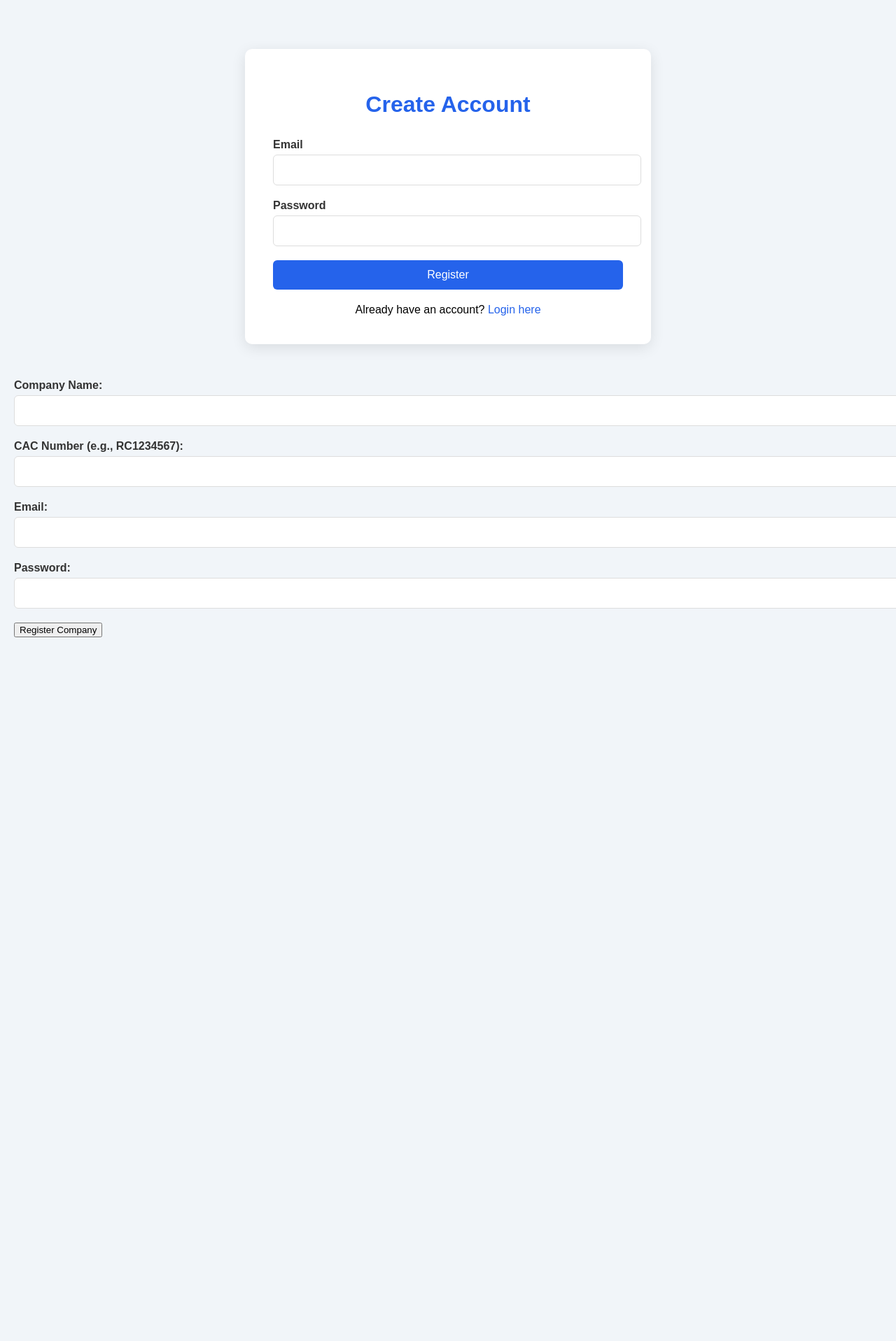
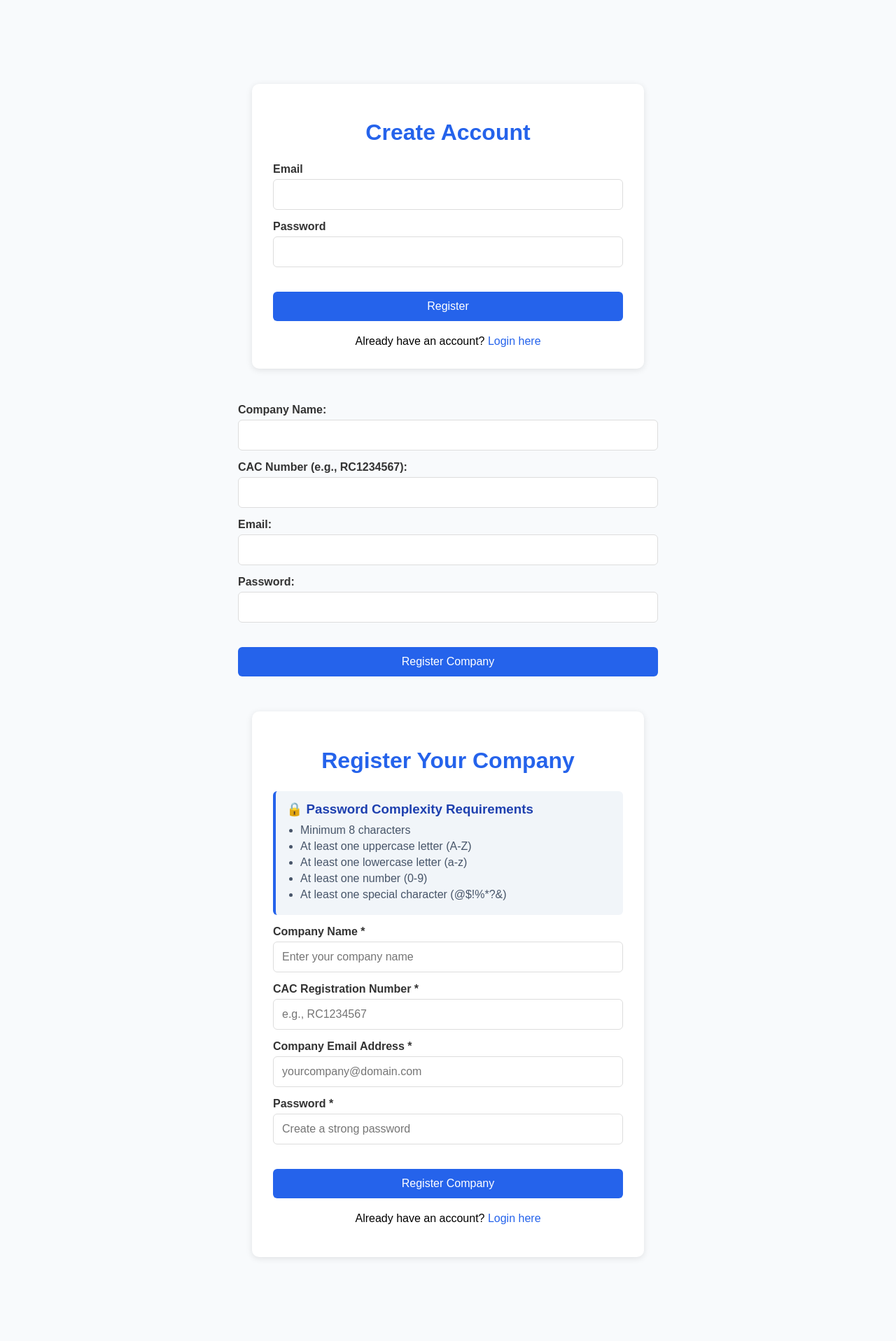
Before and after one commit to akandeaka/CONTRACT-BIDDING-APP, a FastAPI app: page /register in a window 1280 px wide. Shown: the whole page at 70% size. Before the commit the page ends 911 px from the top, so only its background shows below. Run offline with FastAPI, Linux system fonts and the light colour scheme; parts of the project's set-up code (start-up, migrations or seed data) failed here and were passed over.

Commit message:
Enhance registration form with company details
Updated the registration form to include company name and CAC number fields, and improved password requirements for better security.

```diff
--- a/templates/register.html
+++ b/templates/register.html
@@ -66,3 +66,67 @@
     </div>
     <button type="submit">Register Company</button>
 </form>
+<!DOCTYPE html>
+<html>
+<head>
+    <title>Register Company - AISEC</title>
+    <style>
+        body { font-family: Arial, sans-serif; max-width: 600px; margin: 50px auto; padding: 20px; background: #f8fafc; }
+        .container { background: white; padding: 30px; border-radius: 10px; box-shadow: 0 2px 10px rgba(0,0,0,0.1); }
+        h1 { color: #2563eb; text-align: center; margin-bottom: 25px; }
+        .form-group { margin: 15px 0; }
+        label { display: block; margin-bottom: 5px; font-weight: bold; color: #333; }
+        input { width: 100%; padding: 12px; border: 1px solid #ddd; border-radius: 6px; font-size: 16px; box-sizing: border-box; }
+        button { background: #2563eb; color: white; padding: 12px 30px; border: none; border-radius: 6px; font-size: 16px; cursor: pointer; width: 100%; margin-top: 20px; }
+        button:hover { background: #1d4ed8; }
+        .password-requirements { background: #f1f5f9; padding: 15px; border-radius: 6px; margin: 15px 0; border-left: 4px solid #2563eb; }
+        .password-requirements h3 { margin: 0 0 10px 0; color: #1e40af; }
+        .password-requirements ul { margin: 0; padding-left: 20px; }
+        .password-requirements li { margin: 5px 0; color: #475569; }
+    </style>
+</head>
+<body>
+    <div class="container">
+        <h1>Register Your Company</h1>
+
+        <div class="password-requirements">
+            <h3>🔒 Password Complexity Requirements</h3>
+            <ul>
+                <li>Minimum 8 characters</li>
+                <li>At least one uppercase letter (A-Z)</li>
+                <li>At least one lowercase letter (a-z)</li>
+                <li>At least one number (0-9)</li>
+                <li>At least one special character (@$!%*?&)</li>
+            </ul>
+        </div>
+
+        <form method="POST">
+            <div class="form-group">
+                <label for="company_name">Company Name *</label>
+                <input type="text" id="company_name" name="company_name" required placeholder="Enter your company name">
+            </div>
+
+            <div class="form-group">
+                <label for="cac_number">CAC Registration Number *</label>
+                <input type="text" id="cac_number" name="cac_number" required placeholder="e.g., RC1234567" pattern="RC\d{7,8}">
+            </div>
+
+            <div class="form-group">
+                <label for="email">Company Email Address *</label>
+                <input type="email" id="email" name="email" required placeholder="yourcompany@domain.com">
+            </div>
+
+            <div class="form-group">
+                <label for="password">Password *</label>
+                <input type="password" id="password" name="password" required minlength="8" placeholder="Create a strong password">
+            </div>
+
+            <button type="submit">Register Company</button>
+        </form>
+
+        <p style="text-align: center; margin-top: 20px;">
+            Already have an account? <a href="/login" style="color: #2563eb; text-decoration: none;">Login here</a>
+        </p>
+    </div>
+</body>
+</html>
```
